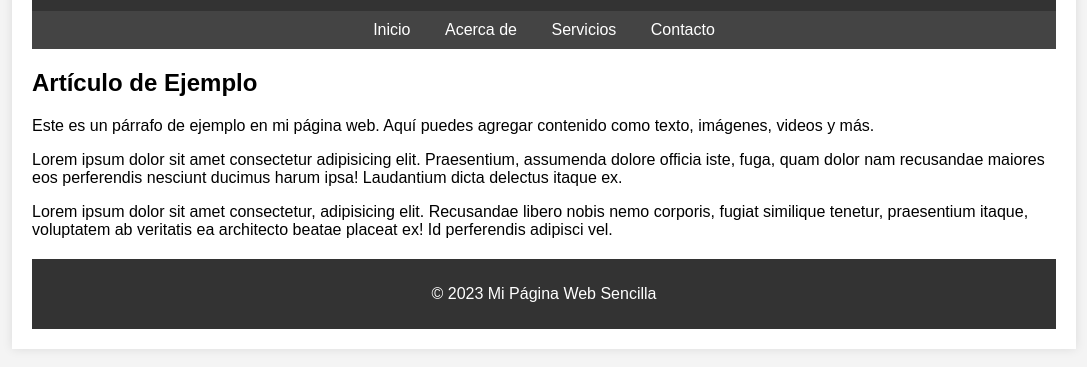
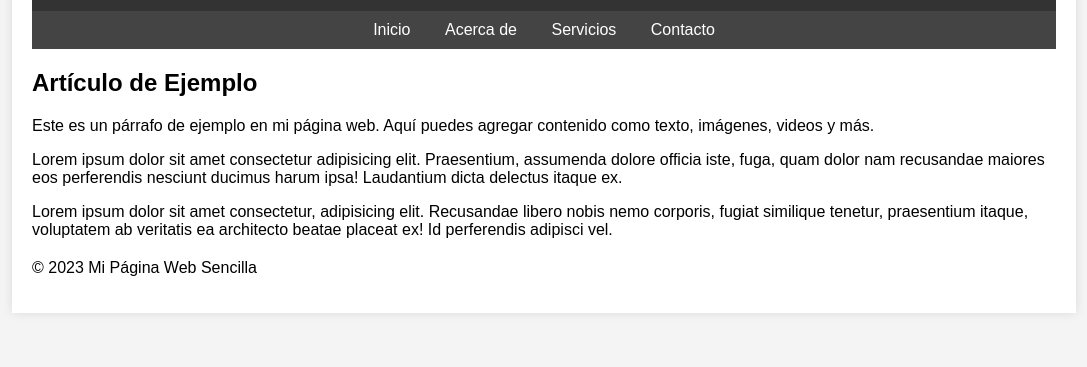
Before and after one commit to SilisquiSergio/Curso-Git-2, a plain HTML site: page index.html in a window 1280 px wide. Shown: the part 109-476 px from the top of the page, without its empty margins (96-1183 px from the left). Drawn offline with Linux system fonts and the light colour scheme.

Commit message:
borrado de estilo en footer

```diff
--- a/css/css.css
+++ b/css/css.css
@@ -40,10 +40,3 @@ nav a:hover {
 article {
     margin-bottom: 20px;
 }
-
-footer {
-    background-color: #333;
-    color: #fff;
-    text-align: center;
-    padding: 10px 0;
-}
```
